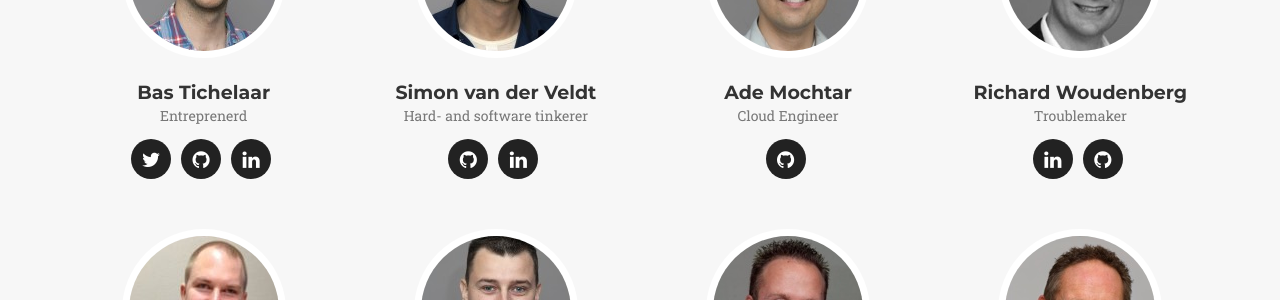
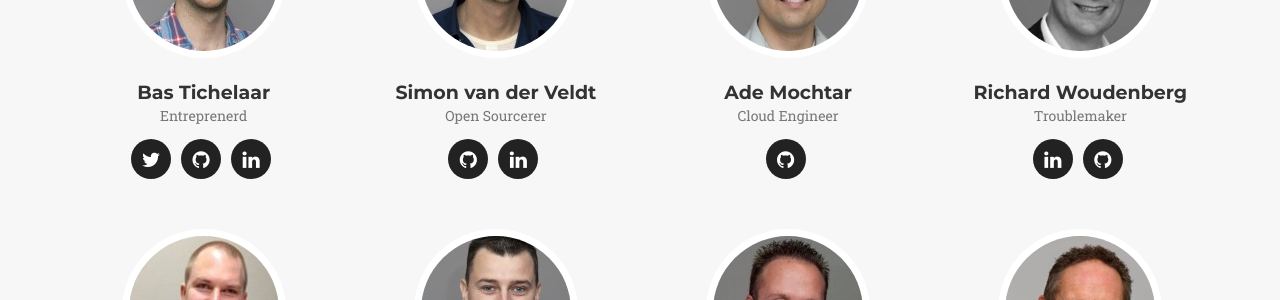
Before and after one commit to nautsio/nautsio.github.io, a Jekyll site: the page built from index.html, in a window 1280 px wide and 900 px high, scrolled down 6017 px. Shown: the part 154-454 px from the top of the window. Built offline with Jekyll 4.4.1, drawn with Linux system fonts in a browser that asks for light colours; some web fonts are replaced.

Commit message:
Update my tagline

```diff
--- a/_config.yml
+++ b/_config.yml
@@ -28,7 +28,7 @@ people:
 
 - name: Simon van der Veldt
   pic: 2
-  tagline: Hard- and software tinkerer
+  tagline: Open Sourcerer
   social:
     - title: github
       url: http://github.com/simonvanderveldt
```
